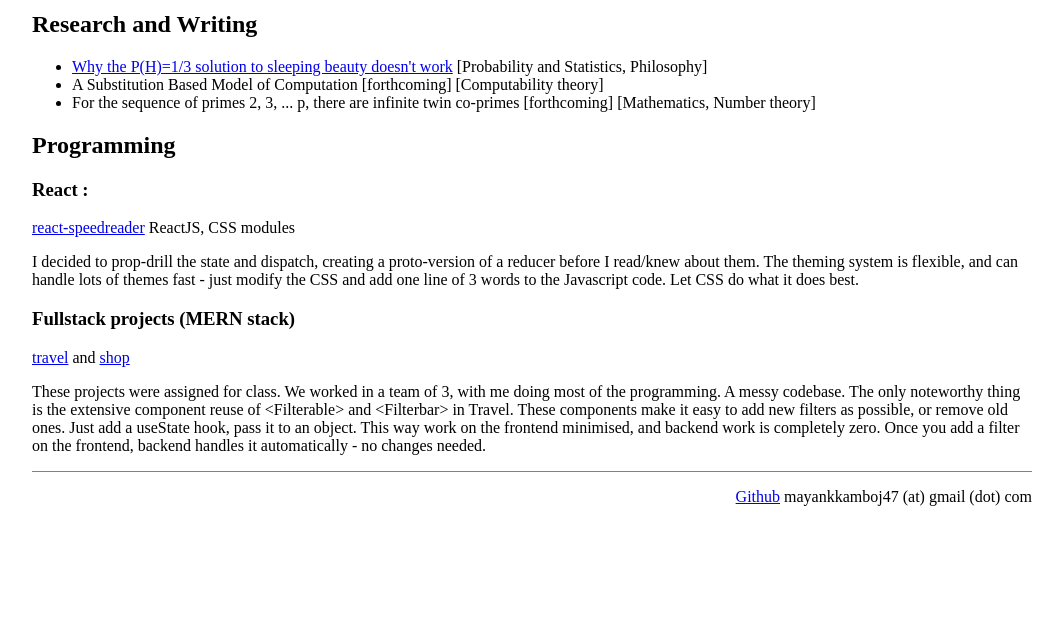
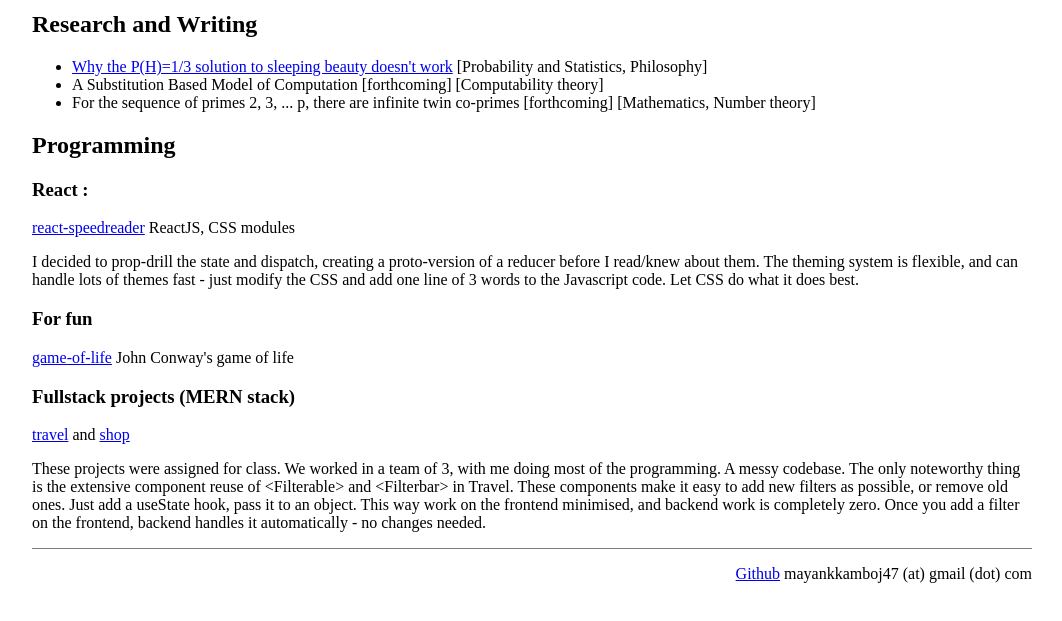
Before and after one commit to mayankkamboj47/mayankkamboj47.github.io, an Eleventy site: page work.md in a window 1280 px wide. Shown: the part 47-668 px from the top of the page, without its empty margins (108-1170 px from the left). Built offline with nearby package versions, Linux system fonts and the light colour scheme; Eleventy itself is replaced by a stand-in of ours; files that its build step writes are made by us from their sources.

Commit message:
Add conway's game of life

```diff
--- a/work.md
+++ b/work.md
@@ -15,6 +15,9 @@ ReactJS, CSS modules
 
 I decided to prop-drill the state and dispatch, creating a proto-version of a reducer before I read/knew about them. The theming system is flexible, and can handle lots of themes fast - just modify the CSS and add one line of 3 words to the Javascript code. Let CSS do what it does best.
 
+### For fun
+[game-of-life](https://mayankkamboj47.github.io/game-of-life)
+John Conway's game of life
 
 ### Fullstack projects (MERN stack)
 [travel](https://www.github.com/mayankkamboj47/travel) and [shop](https://www.github.com/mayankkamboj47/shop)
```
